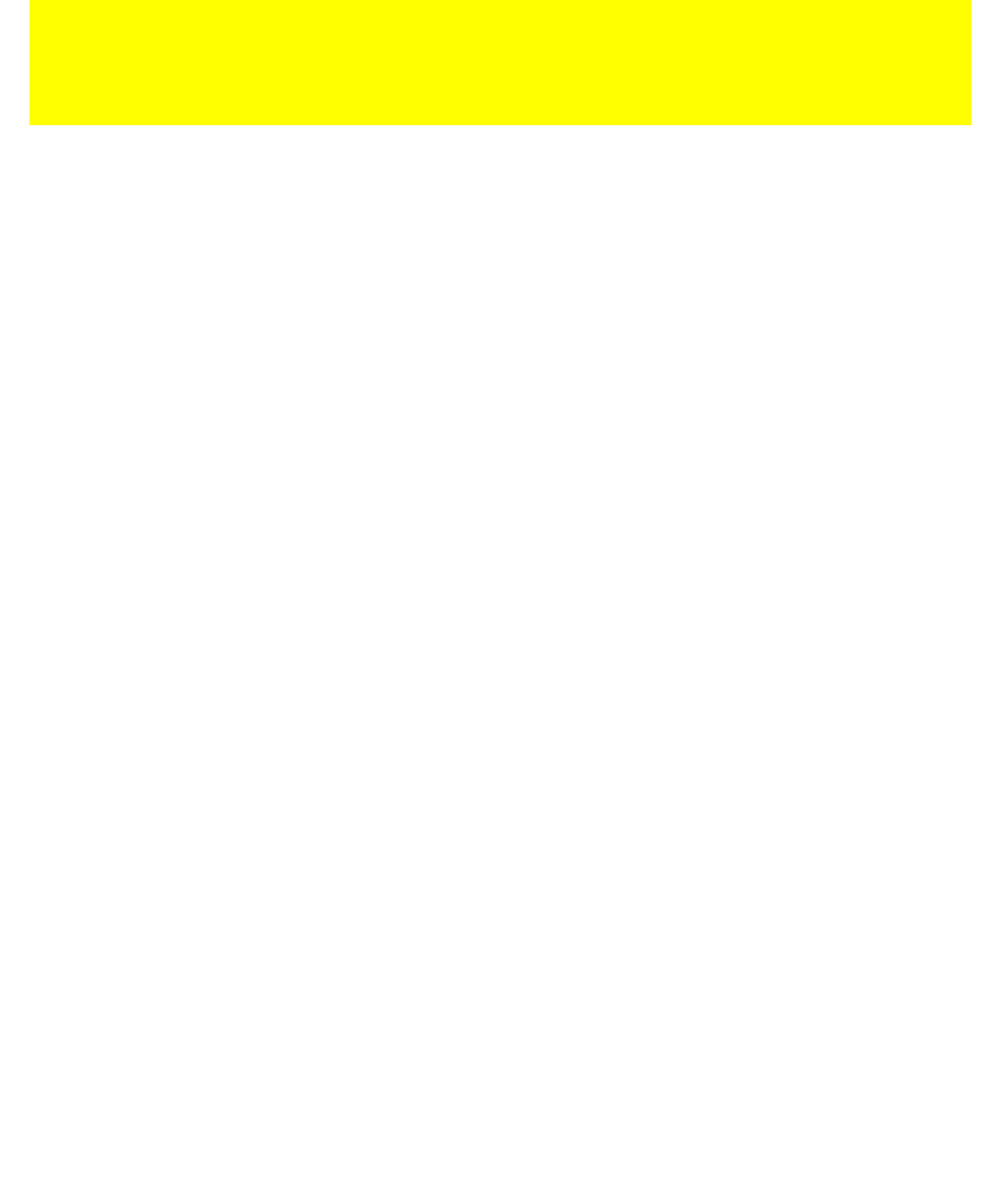
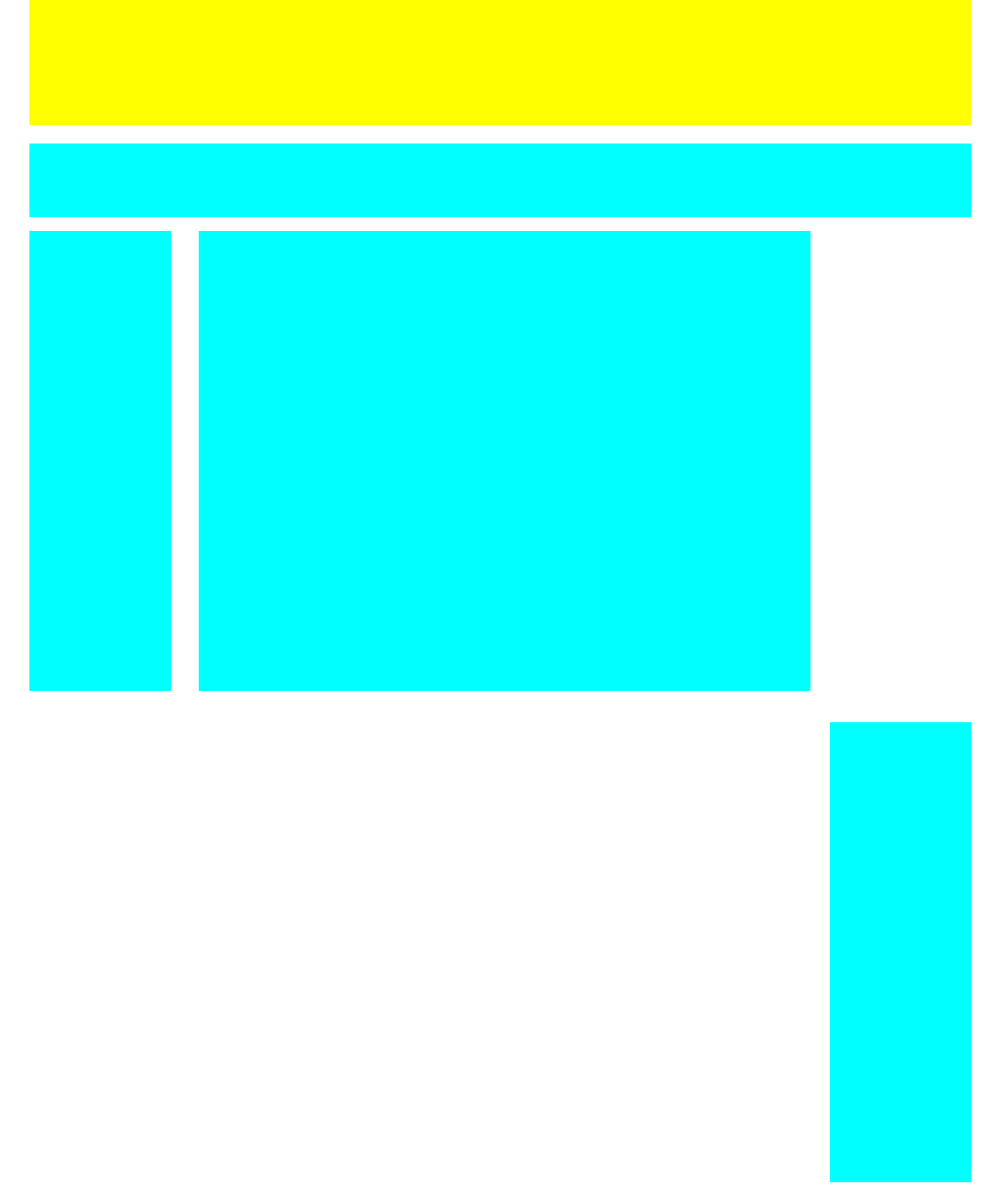
Before and after one commit to Alfo07/htmlcss-struttura-wp, a plain HTML site: page index.html in a window 1280 px wide. Shown: the part 514-1814 px from the top of the page at 92% size, without its empty margins (96-1183 px from the left). Before the commit the page ends 800 px from the top, so only its background shows below. Drawn offline with Linux system fonts and the light colour scheme.

Commit message:
Corpo della pagina

```diff
--- a/index.html
+++ b/index.html
@@ -23,6 +23,17 @@
 
     <!-- Corpo della pagina -->
     <main>
+        <!-- Titolo -->
+        <div class="titolo"></div>
+
+        <!-- Prima foto con testo -->
+        <div class="sinistra"></div>
+
+        <!-- Seconda foto con testo -->
+        <div class="centrale"></div>
+
+        <!-- Terza foto con testo -->
+        <div class="destra"></div>
 
     </main>
 
--- a/style.css
+++ b/style.css
@@ -10,10 +10,9 @@
     clear:both;
 }
 
-header{
+body{
     width: 80%;
     margin: 30px auto;
-
 }
 
 .box{
@@ -28,3 +27,33 @@ header{
     background-color: yellow;
     margin: 20px 0;
 }
+
+.titolo{
+    width: 100%;
+    height: 80px;
+    background-color: aqua;
+}
+
+.sinistra{
+    width: 15%;
+    height: 500px;
+    background-color: aqua;
+    margin: 15px 15px 15px 0px;
+    float: left;
+}
+
+ .centrale{
+    width: 65%;
+    height: 500px;
+    background-color: aqua;
+    margin: 15px 15px 15px 15px;
+    display: inline-block;
+}
+
+.destra{
+    width: 15%;
+    height: 500px;
+    background-color: aqua;
+    margin: 15px 0px 15px 15px;
+    float: right;
+}
```
